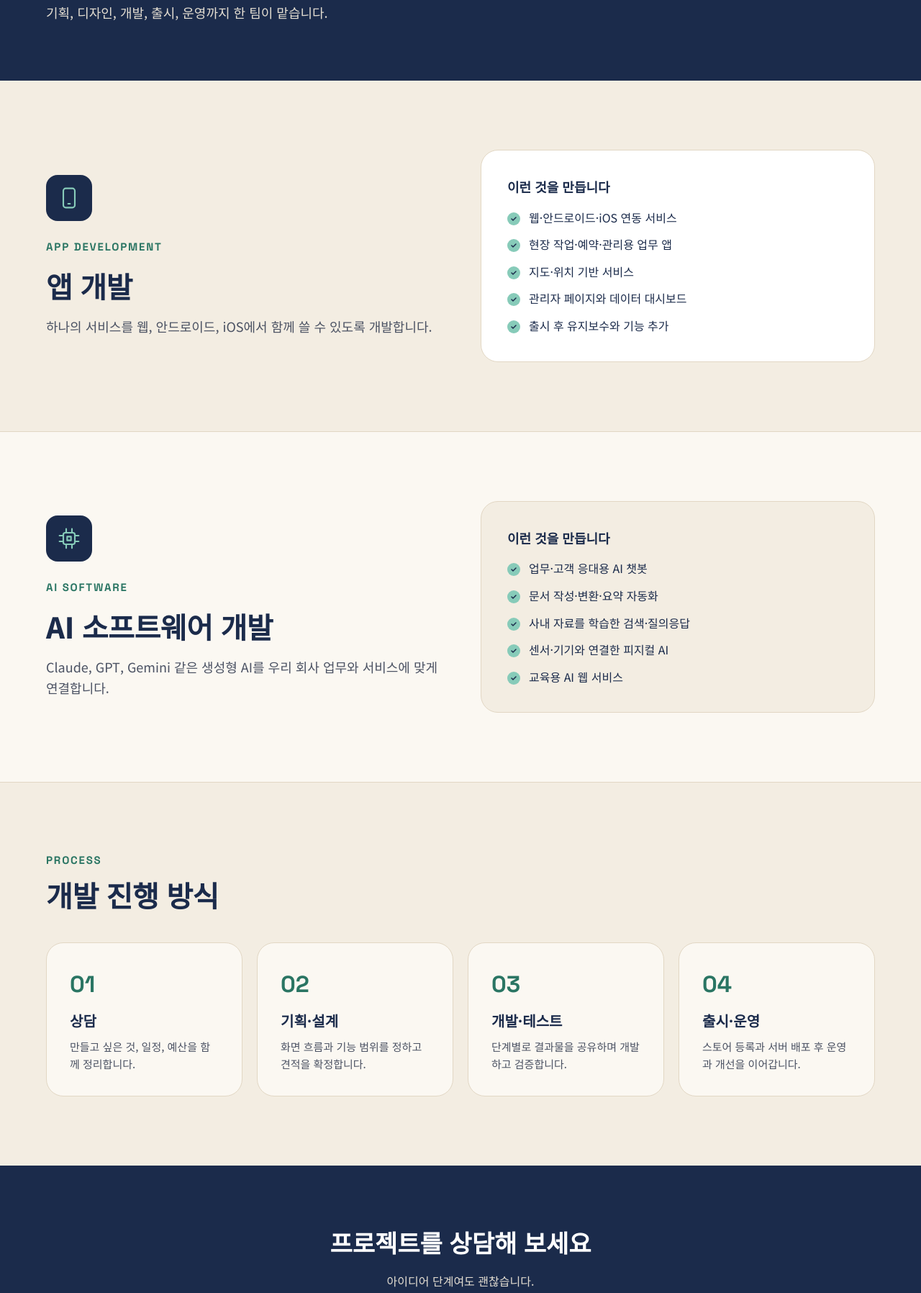
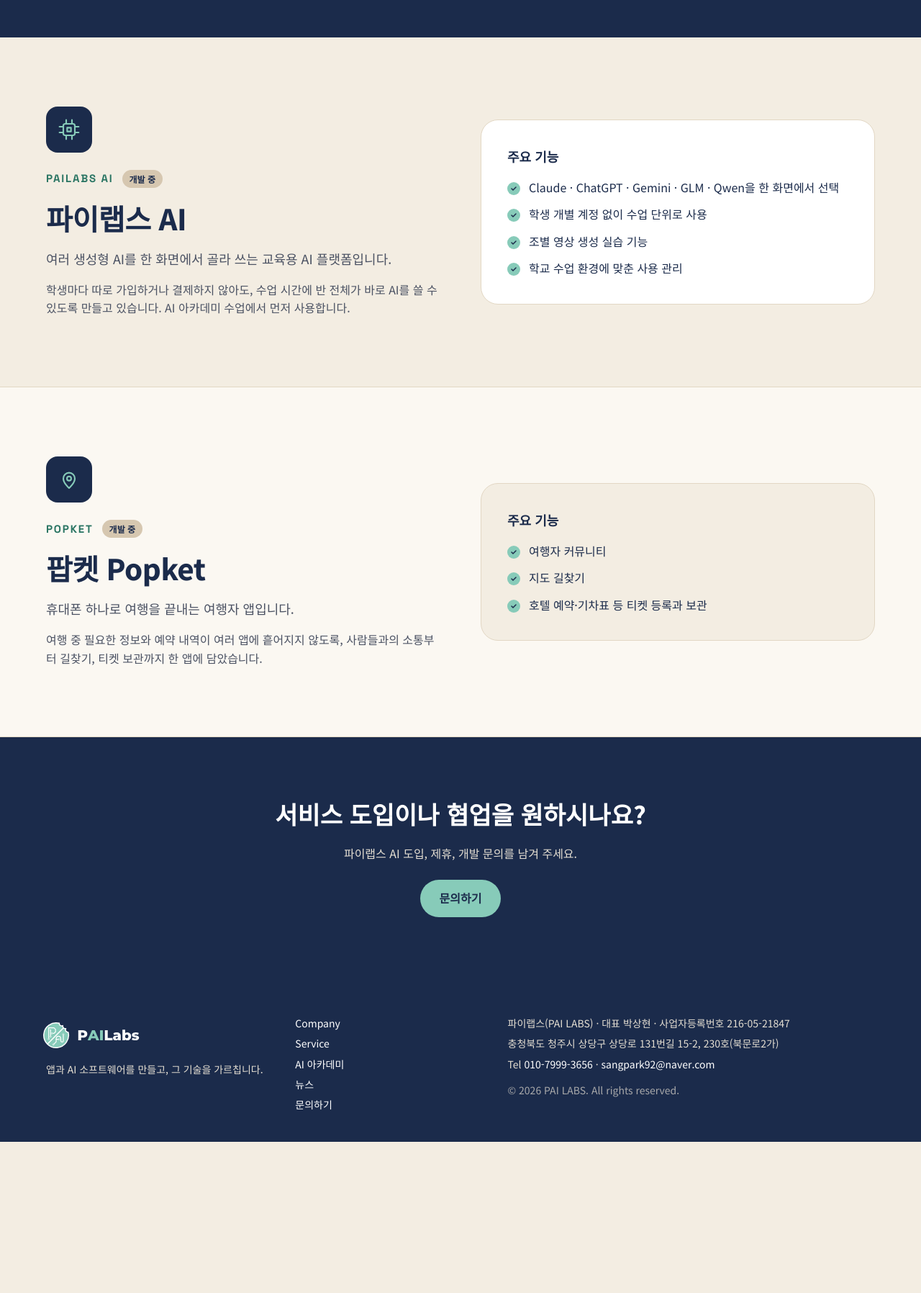
Before and after one commit to IDCo0625/pailabs-web, a plain HTML site: page service.html in a window 1280 px wide. Shown: the part 342-2138 px from the top of the page at 72% size. After the commit the page ends 1928 px from the top, so only its background shows below. Drawn offline with Linux system fonts and the light colour scheme.

Commit message:
Service를 파이랩스 AI·팝켓 소개로 변경
- Service 드롭다운: 파이랩스 AI / 팝켓 Popket
- service.html: 두 서비스 소개와 주요 기능, 개발 중 표시
- 홈 서비스 카드도 파이랩스 AI·팝켓·AI 아카데미로 교체

Co-Authored-By: Claude Opus 5.5 <noreply@anthropic.com>
Claude-Session: https://claude.ai/code/session_01MRNfNDzUiWyegwG35H1LEG

```diff
--- a/assets/site.css
+++ b/assets/site.css
@@ -173,3 +173,6 @@ img{max-width:100%}
   .form-card{padding:28px 20px}
   .pai-box span{font-size:60px}
 }
+.badge{align-self:flex-start;display:inline-block;font-size:12px;font-weight:700;padding:3px 10px;border-radius:999px;background:var(--sand);color:var(--navy)}
+.title-row{display:flex;align-items:center;gap:12px;flex-wrap:wrap}
+.title-row .eyebrow{display:inline}
--- a/service.html
+++ b/service.html
@@ -4,9 +4,9 @@
 <meta charset="utf-8">
 <meta name="viewport" content="width=device-width, initial-scale=1">
 <title>Service — 파이랩스 PAI LABS</title>
-<meta name="description" content="앱 개발, AI 소프트웨어 개발, 개발 진행 방식">
+<meta name="description" content="파이랩스 AI, 팝켓 Popket">
 <meta property="og:title" content="Service — 파이랩스 PAI LABS">
-<meta property="og:description" content="앱 개발, AI 소프트웨어 개발, 개발 진행 방식">
+<meta property="og:description" content="파이랩스 AI, 팝켓 Popket">
 <meta property="og:image" content="https://pailabs.ai.kr/assets/og-logo.png">
 <link rel="icon" href="favicon.svg" type="image/svg+xml">
 <link rel="preconnect" href="https://fonts.googleapis.com">
@@ -29,7 +29,7 @@
         </li>
 <li class="nav-item has-sub">
           <a class="nav-link" href="service.html" aria-current="page">Service <svg width="12" height="12" viewBox="0 0 24 24" fill="none" stroke="currentColor" stroke-width="2" stroke-linecap="round" stroke-linejoin="round" aria-hidden="true"><path d="M6 9l6 6 6-6"/></svg></a>
-          <ul class="sub"><li><a href="service.html#app">앱 개발</a></li><li><a href="service.html#ai">AI 소프트웨어 개발</a></li><li><a href="service.html#process">개발 진행 방식</a></li></ul>
+          <ul class="sub"><li><a href="service.html#pailabs-ai">파이랩스 AI</a></li><li><a href="service.html#popket">팝켓 Popket</a></li></ul>
         </li>
 <li class="nav-item"><a class="nav-link" href="academy.html">AI 아카데미</a></li>
 <li class="nav-item"><a class="nav-link" href="news.html">뉴스</a></li>
@@ -43,58 +43,48 @@
 <section class="page-hero">
   <div class="wrap">
     <span class="eyebrow on-dark">SERVICE</span>
-    <h1>필요한 소프트웨어를<br>처음부터 끝까지</h1>
-    <p>기획, 디자인, 개발, 출시, 운영까지 한 팀이 맡습니다.</p>
+    <h1>파이랩스가 만드는 서비스</h1>
+    <p>직접 기획하고 개발하는 파이랩스의 AI·앱 서비스입니다.</p>
   </div>
 </section>
 
-<section id="app" class="section">
+<section id="pailabs-ai" class="section">
   <div class="wrap split">
     <div class="split-text">
-      <span class="card-icon big"><svg width="32" height="32" viewBox="0 0 24 24" fill="none" stroke="currentColor" stroke-width="1.6" stroke-linecap="round" stroke-linejoin="round" aria-hidden="true"><rect x="6" y="2" width="12" height="20" rx="2.5"/><path d="M11 18h2"/></svg></span>
-      <span class="eyebrow ">APP DEVELOPMENT</span>
-      <h2 class="sec-title">앱 개발</h2>
-      <p class="lead">하나의 서비스를 웹, 안드로이드, iOS에서 함께 쓸 수 있도록 개발합니다.</p>
+      <span class="card-icon big"><svg width="32" height="32" viewBox="0 0 24 24" fill="none" stroke="currentColor" stroke-width="1.6" stroke-linecap="round" stroke-linejoin="round" aria-hidden="true"><rect x="6" y="6" width="12" height="12" rx="2"/><path d="M9 2v4M15 2v4M9 18v4M15 18v4M2 9h4M2 15h4M18 9h4M18 15h4"/><path d="M10 10h4v4h-4z"/></svg></span>
+      <div class="title-row"><span class="eyebrow ">PAILABS AI</span><span class="badge">개발 중</span></div>
+      <h2 class="sec-title">파이랩스 AI</h2>
+      <p class="lead">여러 생성형 AI를 한 화면에서 골라 쓰는 교육용 AI 플랫폼입니다.</p>
+      <p>학생마다 따로 가입하거나 결제하지 않아도, 수업 시간에 반 전체가 바로 AI를 쓸 수 있도록 만들고 있습니다. AI 아카데미 수업에서 먼저 사용합니다.</p>
     </div>
     <div class="panel">
-      <h3>이런 것을 만듭니다</h3>
-      <ul class="check-list"><li>웹·안드로이드·iOS 연동 서비스</li><li>현장 작업·예약·관리용 업무 앱</li><li>지도·위치 기반 서비스</li><li>관리자 페이지와 데이터 대시보드</li><li>출시 후 유지보수와 기능 추가</li></ul>
+      <h3>주요 기능</h3>
+      <ul class="check-list"><li>Claude · ChatGPT · Gemini · GLM · Qwen을 한 화면에서 선택</li><li>학생 개별 계정 없이 수업 단위로 사용</li><li>조별 영상 생성 실습 기능</li><li>학교 수업 환경에 맞춘 사용 관리</li></ul>
     </div>
   </div>
 </section>
 
-<section id="ai" class="section section-alt">
+<section id="popket" class="section section-alt">
   <div class="wrap split">
     <div class="split-text">
-      <span class="card-icon big"><svg width="32" height="32" viewBox="0 0 24 24" fill="none" stroke="currentColor" stroke-width="1.6" stroke-linecap="round" stroke-linejoin="round" aria-hidden="true"><rect x="6" y="6" width="12" height="12" rx="2"/><path d="M9 2v4M15 2v4M9 18v4M15 18v4M2 9h4M2 15h4M18 9h4M18 15h4"/><path d="M10 10h4v4h-4z"/></svg></span>
-      <span class="eyebrow ">AI SOFTWARE</span>
-      <h2 class="sec-title">AI 소프트웨어 개발</h2>
-      <p class="lead">Claude, GPT, Gemini 같은 생성형 AI를 우리 회사 업무와 서비스에 맞게 연결합니다.</p>
+      <span class="card-icon big"><svg width="32" height="32" viewBox="0 0 24 24" fill="none" stroke="currentColor" stroke-width="1.6" stroke-linecap="round" stroke-linejoin="round" aria-hidden="true"><path d="M12 21s-6-5.3-6-10a6 6 0 0 1 12 0c0 4.7-6 10-6 10z"/><circle cx="12" cy="11" r="2.2"/></svg></span>
+      <div class="title-row"><span class="eyebrow ">POPKET</span><span class="badge">개발 중</span></div>
+      <h2 class="sec-title">팝켓 Popket</h2>
+      <p class="lead">휴대폰 하나로 여행을 끝내는 여행자 앱입니다.</p>
+      <p>여행 중 필요한 정보와 예약 내역이 여러 앱에 흩어지지 않도록, 사람들과의 소통부터 길찾기, 티켓 보관까지 한 앱에 담았습니다.</p>
     </div>
     <div class="panel">
-      <h3>이런 것을 만듭니다</h3>
-      <ul class="check-list"><li>업무·고객 응대용 AI 챗봇</li><li>문서 작성·변환·요약 자동화</li><li>사내 자료를 학습한 검색·질의응답</li><li>센서·기기와 연결한 피지컬 AI</li><li>교육용 AI 웹 서비스</li></ul>
+      <h3>주요 기능</h3>
+      <ul class="check-list"><li>여행자 커뮤니티</li><li>지도 길찾기</li><li>호텔 예약·기차표 등 티켓 등록과 보관</li></ul>
     </div>
-  </div>
-</section>
-
-<section id="process" class="section">
-  <div class="wrap">
-    <div class="sec-head"><span class="eyebrow ">PROCESS</span><h2 class="sec-title">개발 진행 방식</h2></div>
-    <ol class="steps">
-      <li><span class="num">01</span><h3>상담</h3><p>만들고 싶은 것, 일정, 예산을 함께 정리합니다.</p></li>
-      <li><span class="num">02</span><h3>기획·설계</h3><p>화면 흐름과 기능 범위를 정하고 견적을 확정합니다.</p></li>
-      <li><span class="num">03</span><h3>개발·테스트</h3><p>단계별로 결과물을 공유하며 개발하고 검증합니다.</p></li>
-      <li><span class="num">04</span><h3>출시·운영</h3><p>스토어 등록과 서버 배포 후 운영과 개선을 이어갑니다.</p></li>
-    </ol>
   </div>
 </section>
 
 <section class="cta-band">
   <div class="wrap cta-inner">
-    <h2>프로젝트를 상담해 보세요</h2>
-    <p>아이디어 단계여도 괜찮습니다.</p>
-    <a class="btn btn-mint" href="contact.html?type=dev">개발 문의하기</a>
+    <h2>서비스 도입이나 협업을 원하시나요?</h2>
+    <p>파이랩스 AI 도입, 제휴, 개발 문의를 남겨 주세요.</p>
+    <a class="btn btn-mint" href="contact.html?type=dev">문의하기</a>
   </div>
 </section>
 
```
Also changed, not shown: academy.html (+1 -1 lines), company.html (+1 -1 lines), contact.html (+2 -2 lines), index.html (+12 -10 lines), news.html (+1 -1 lines).
